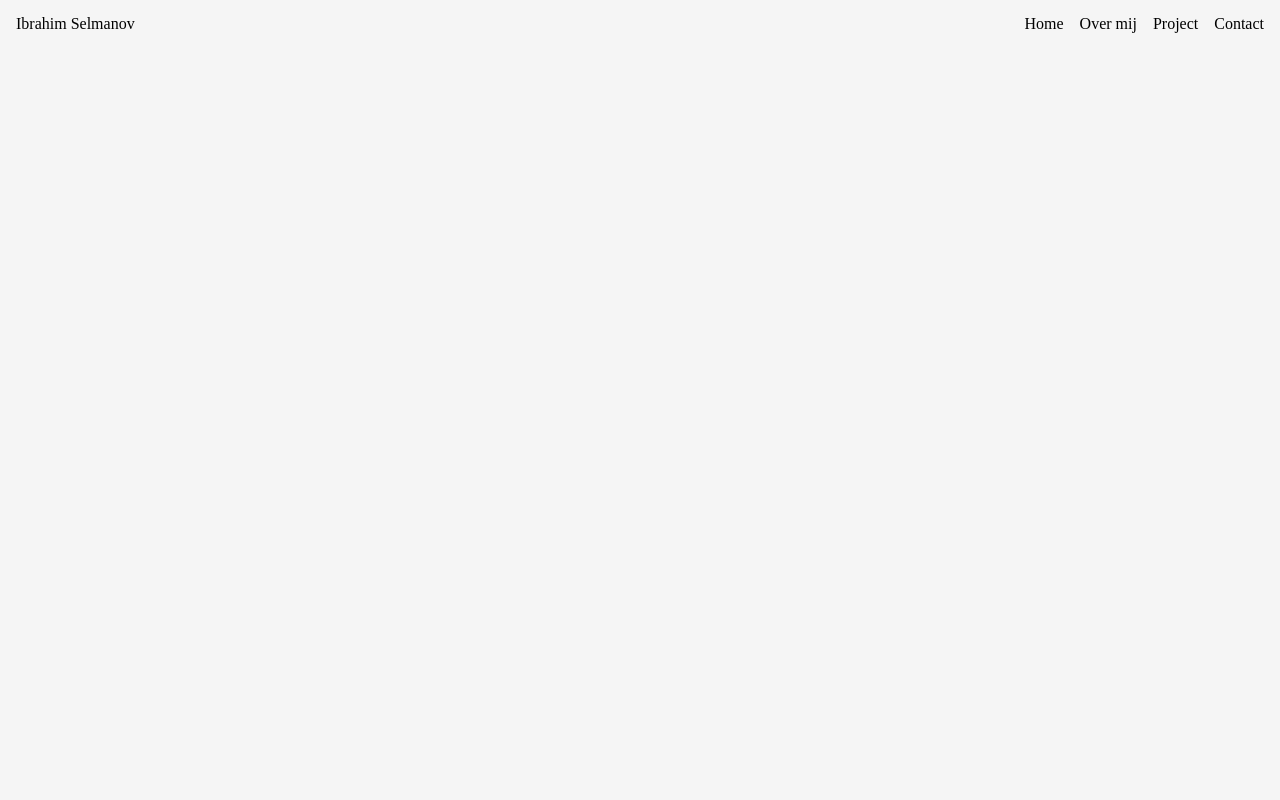
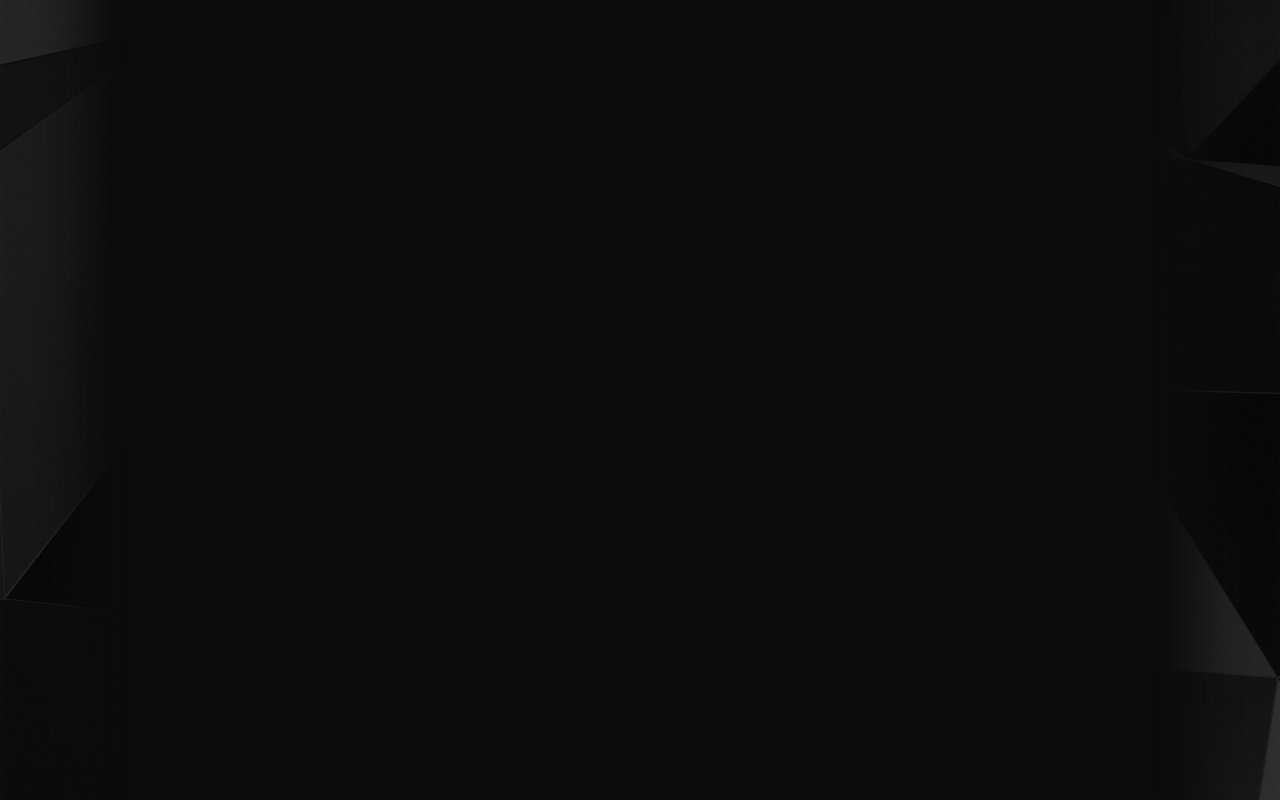
Before and after one commit to IbrahimSLNV/www, a plain HTML site: page html/index.html in a window 1280 px wide. Drawn offline with Linux system fonts and the light colour scheme.

Commit message:
Main changes

```diff
--- /dev/null
+++ b/css/font.css
@@ -0,0 +1,10 @@
+:root {
+    font-family: 'Inter Variable';
+    color: rgb(60, 60, 60);
+}
+
+
+@font-face {
+    font-family: 'Inter Variable';
+    src: url('../assets/font/Inter-VariableFont.ttf') format('truetype');
+}
--- a/css/index.css
+++ b/css/index.css
@@ -1,45 +1,28 @@
-/* HTML, body... */
+/* HTML & BODY */
 html, body {
     margin: 0rem;
     height: 100%;
 }
 
 body {
-    background-color: black;
     display: flex;
     flex-direction: column;
-    justify-content: center;
+    justify-content: stretch;
     align-items: center;
+
+    background-image: url("../assets/img/background.jpg");
+    background-repeat: no-repeat;
+    background-size: cover;
 }
 
-/* flex-container */
-.flex-container {
-    background-color: whitesmoke;
+/* --- Page-container --- */
+.page-container {
     height: 100%;
-    width: 100%;
+    width: 80%;
+
+    display: flex;
+    flex-direction: column;
+
+    background-color: rgb(12, 12, 12);
+    box-shadow: rgb(12, 12, 12) 0px 0px 50px 50px;
 }
-
-/* Header */
-header {
-    display: flex;
-    flex-direction: row;
-    justify-content: space-between;
-    align-items: center;
-    padding: 1rem;
-}
-
-ul {
-    display: flex;
-    flex-direction: row;
-    justify-content: center;
-    align-items: center;
-}
-
-li {
-    padding-left: 1rem;
-}
-
-li a {
-    text-decoration: none;
-    color: black;
-}
--- a/html/index.html
+++ b/html/index.html
@@ -5,21 +5,17 @@
     <meta name="viewport" content="width=device-width, initial-scale=1.0">
     <link rel="stylesheet" href="../css/reset.css">
     <link rel="stylesheet" href="../css/index.css">
+    <link rel="stylesheet" href="../css/font.css">
     <title>Home</title>
 </head>
 <body>
-    <div class="flex-container">
+    <div class="page-container">
         <header>
-            <h1>Ibrahim Selmanov</h1>
-            <nav>
-                <ul>
-                    <li><a href="#">Home</a></li>
-                    <li><a href="#">Over mij</a></li>
-                    <li>Project</li>
-                    <li><a href="#">Contact</a></li>
-                </ul>
-            </nav>
+
         </header>
+        <main>
+
+        </main>
     </div>
 </body>
 </html>
```
Also changed, not shown: assets/font/Inter-VariableFont.ttf (added), assets/img/background.jpg (added).
